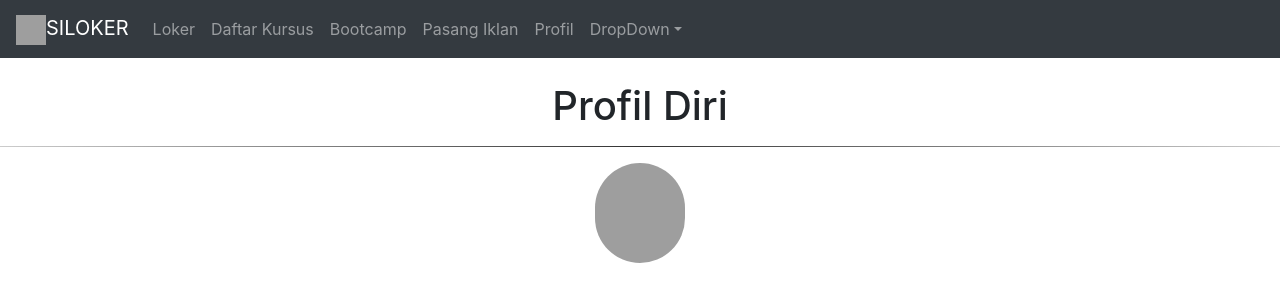
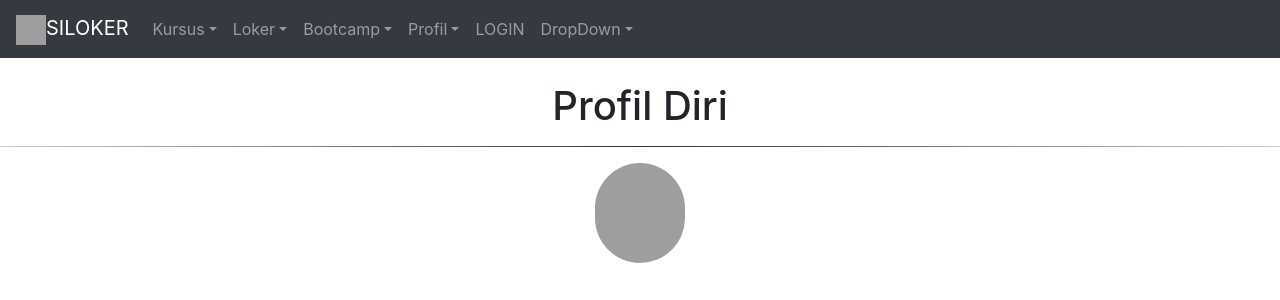
Before and after one commit to avengersinfinityloop/siloker, a PHP site: page /profil.php in a window 1280 px wide. Shown: the top 300 px of the page. Run offline with PHP 8.4, Linux system fonts and the light colour scheme; grey boxes are pictures that could not be loaded.

Commit message:
hallo dunia

```diff
--- a/SILOKER/profil.php
+++ b/SILOKER/profil.php
@@ -18,7 +18,6 @@
 <script src="bar.js"></script>
 <body>
     <!-- Navbar -->
-    <!-- test -->
     <nav class="navbar navbar-expand-sm bg-dark navbar-dark">
         <a class="navbar-brand" href="#">
             <img src="media/image/loker.jpeg" alt="no gambar" width="30" height="30">SILOKER
@@ -28,20 +27,39 @@
         </button>
         <div class="collapse navbar-collapse" id="navbarNavDropdown">
             <ul class="navbar-nav">
-                <li class="nav-item">
-                    <a class="nav-link" href="#">Loker</a>
+                <li class="nav-item dropdown">
+                    <a class="nav-link dropdown-toggle" href="#" id="NavbarDrop" role="button" data-bs-toggle="dropdown" aria-expanded="false">Kursus</a>
+                    <div class="dropdown-menu" aria-labelledby="NavbarDrop">
+                        <a class="dropdown-item" href="kursus.php">Menu</a>
+                        <a class="dropdown-item" href="cekTempat.php">Cek Tempat</a>
+                        <a class="dropdown-item" href="pasangIklan.php">Pasang Iklan</a>
+                    </div>
+                </li>
+                <li class="nav-item dropdown">
+                    <a class="nav-link dropdown-toggle" href="#" id="NavbarDrop" role="button" data-bs-toggle="dropdown" aria-expanded="false">Loker</a>
+                    <div class="dropdown-menu" aria-labelledby="NavbarDrop">
+                        <a class="dropdown-item" href="dashloker.php">Menu Utama</a>
+                        <a class="dropdown-item" href="loker.php">Main Loker</a>
+                    </div>
+                </li>
+                <li class="nav-item dropdown">
+                    <a class="nav-link dropdown-toggle" href="#" id="NavbarDrop" role="button" data-bs-toggle="dropdown" aria-expanded="false">Bootcamp</a>
+                    <div class="dropdown-menu" aria-labelledby="NavbarDrop">
+                        <a class="dropdown-item" href="uiUx.php">UI UX</a>
+                        <a class="dropdown-item" href="indexBootcamp.php">Index Bootcamp</a>
+                        <a class="dropdown-item" href="fullStackWebDevelopment.php">Full Stack Web Development</a>
+                        <a class="dropdown-item" href="digitalMarketing.php">Digital Marketing</a>
+                        <a class="dropdown-item" href="about.php">About</a>
+                    </div>
+                </li>
+                <li class="nav-item dropdown">
+                    <a class="nav-link dropdown-toggle" href="#" id="NavbarDrop" role="button" data-bs-toggle="dropdown" aria-expanded="false">Profil</a>
+                    <div class="dropdown-menu" aria-labelledby="NavbarDrop">
+                        <a class="dropdown-item" href="profil.php">Profil</a>
+                    </div>
                 </li>
                 <li class="nav-item">
-                    <a class="nav-link" href="#">Daftar Kursus</a>
-                </li>
-                <li class="nav-item">
-                    <a class="nav-link" href="#">Bootcamp</a>
-                </li>
-                <li class="nav-item">
-                    <a class="nav-link" href="#">Pasang Iklan</a>
-                </li>
-                <li class="nav-item">
-                    <a class="nav-link" href="#">Profil</a>
+                    <a class="nav-link" href="index.php">LOGIN</a>
                 </li>
                 <!-- Dropdown -->
                 <li class="nav-item dropdown">
```
